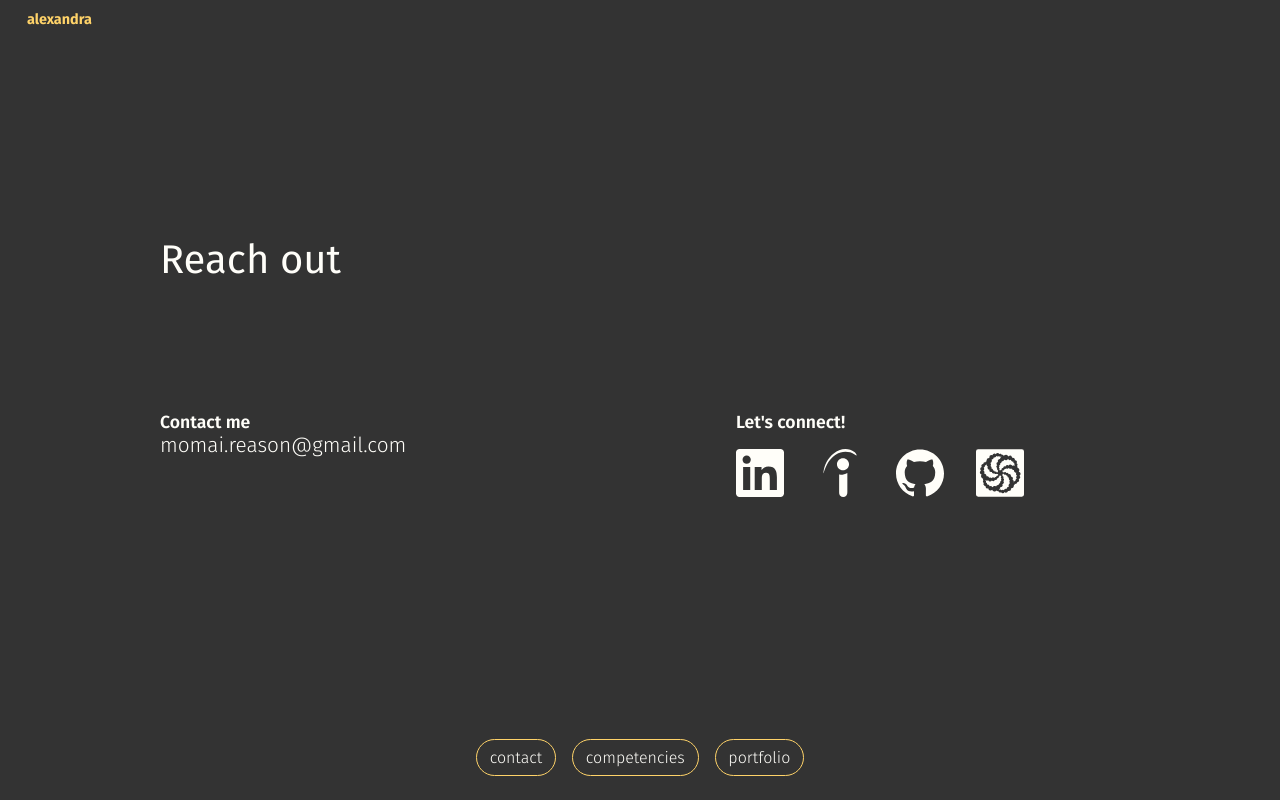
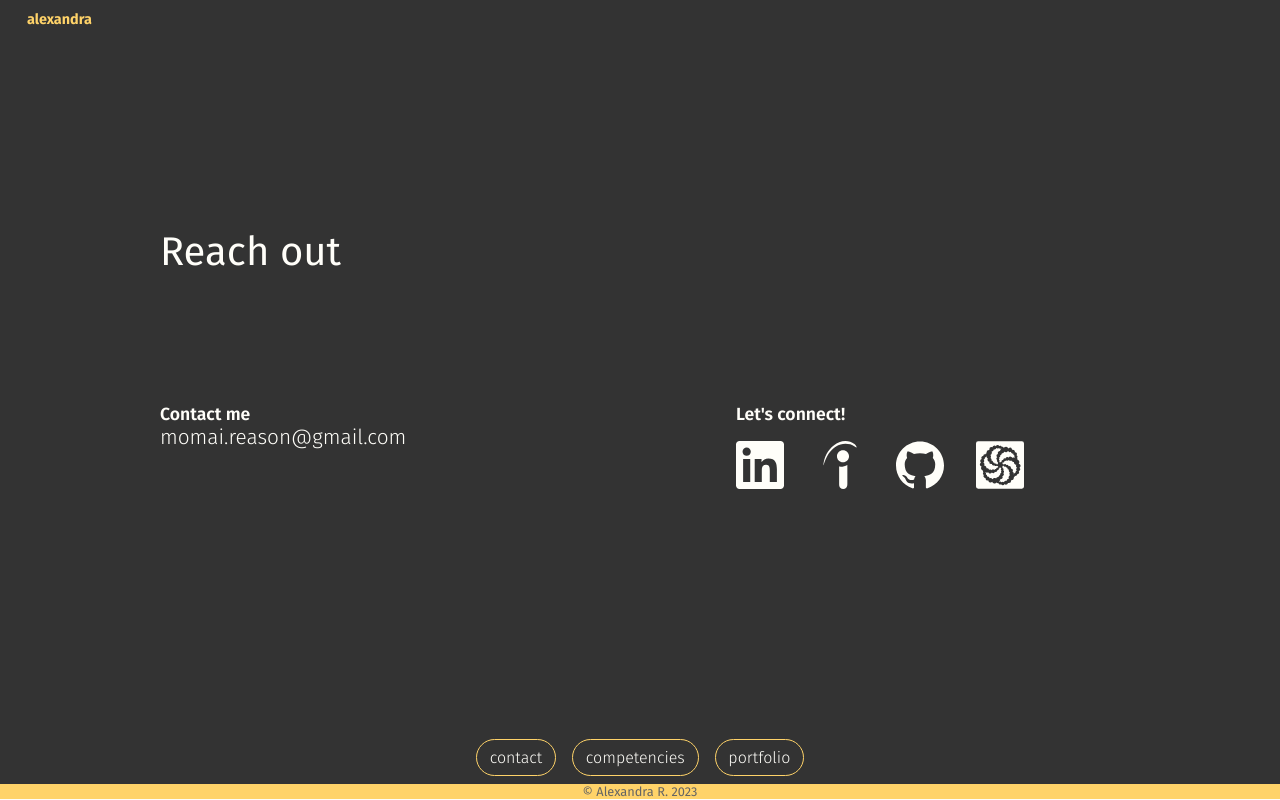
Before and after one commit to alex-reason/portfolio, a Next.js app: page /contact in a window 1280 px wide. Built offline with nearby package versions, Linux system fonts and the light colour scheme.

Commit message:
added basic footer

```diff
--- /dev/null
+++ b/src/app/components/Footer.js
@@ -0,0 +1,8 @@
+import './styles/footer.scss';
+const Footer = () => {
+  return (
+    <div className='footer'> &#169; Alexandra R. 2023</div>
+  )
+}
+
+export default Footer
--- a/src/app/components/index.js
+++ b/src/app/components/index.js
@@ -7,4 +7,5 @@ import SocialItem from "./SocialItem";
 import ExperienceItem from "./ExperienceItem";
 import SkillsItem from "./SkillsItem";
 import CertificateItem from "./CertificateItem";
-export { Navbar, PortfolioItem, PortfolioItemDetails, BackToTop, HomeLink, SocialItem, ExperienceItem, SkillsItem, CertificateItem };
+import Footer from "./Footer";
+export { Navbar, PortfolioItem, PortfolioItemDetails, BackToTop, HomeLink, SocialItem, ExperienceItem, SkillsItem, CertificateItem, Footer };
--- /dev/null
+++ b/src/app/components/styles/footer.scss
@@ -0,0 +1,9 @@
+@import '../../variables.scss';
+.footer {
+    font-size: .8rem;
+    color: $grey;
+    margin: auto;
+    width: 100%;
+    text-align: center;
+    background-color: $primary;
+}
--- a/src/app/contact/contact.scss
+++ b/src/app/contact/contact.scss
@@ -6,7 +6,7 @@
     justify-content: center;
     background-color: $black;
     color: $white;
-    min-height: 100vh;
+    min-height: 98vh;
     padding: 0 5rem;
 
     @media screen and (max-width: $sm-screen) {
--- a/src/app/contact/page.js
+++ b/src/app/contact/page.js
@@ -1,4 +1,4 @@
-import { SocialItem, Navbar, HomeLink } from '../components';
+import { SocialItem, Navbar, HomeLink, Footer } from '../components';
 import { socialData } from '@/assets/data';
 import './contact.scss';
 
@@ -18,11 +18,13 @@ const Contact = () => {
                     <div className='contact__socials'>
                         <h4>Let&apos;s connect!</h4>
                         <div className='contact__socials-container'>
-                            {socialData.map(socItem => (<SocialItem socData={socItem} key={socItem.id}/>))}
+                            {socialData.map(socItem => (<SocialItem socData={socItem} key={socItem.id} />))}
                         </div>
                     </div>
                 </div>
+
             </div>
+            <Footer />
         </>
     )
 }
--- a/src/app/page.js
+++ b/src/app/page.js
@@ -2,7 +2,7 @@
 import { useScroll, animated } from "@react-spring/web";
 import { useState, useEffect } from "react";
 import { landingData } from "../assets/data";
-import { BackToTop, Navbar } from "./components";
+import { BackToTop, Navbar, Footer } from "./components";
 import ArrowDown from '../assets/icons/arrow-down.svg';
 import './page.scss';
 
@@ -57,6 +57,7 @@ const Home = () => {
       </animated.div>
       <BackToTop backToTopHandler={scrollToTop} />
       <Navbar />
+      <Footer />
     </div>
   );
 }
--- a/src/app/portfolio/portfolio.scss
+++ b/src/app/portfolio/portfolio.scss
@@ -2,7 +2,7 @@
 .portfolio {
     display: flex;
     background-color: $white;
-    height: 100vh;
+    height: 95vh;
     padding-top: 1rem;
     padding-bottom: 0.1rem;
     overflow-y: hidden;
```
Also changed, not shown: src/app/competencies/page.js (+3 -7 lines), src/app/portfolio/page.js (+6 -2 lines).
